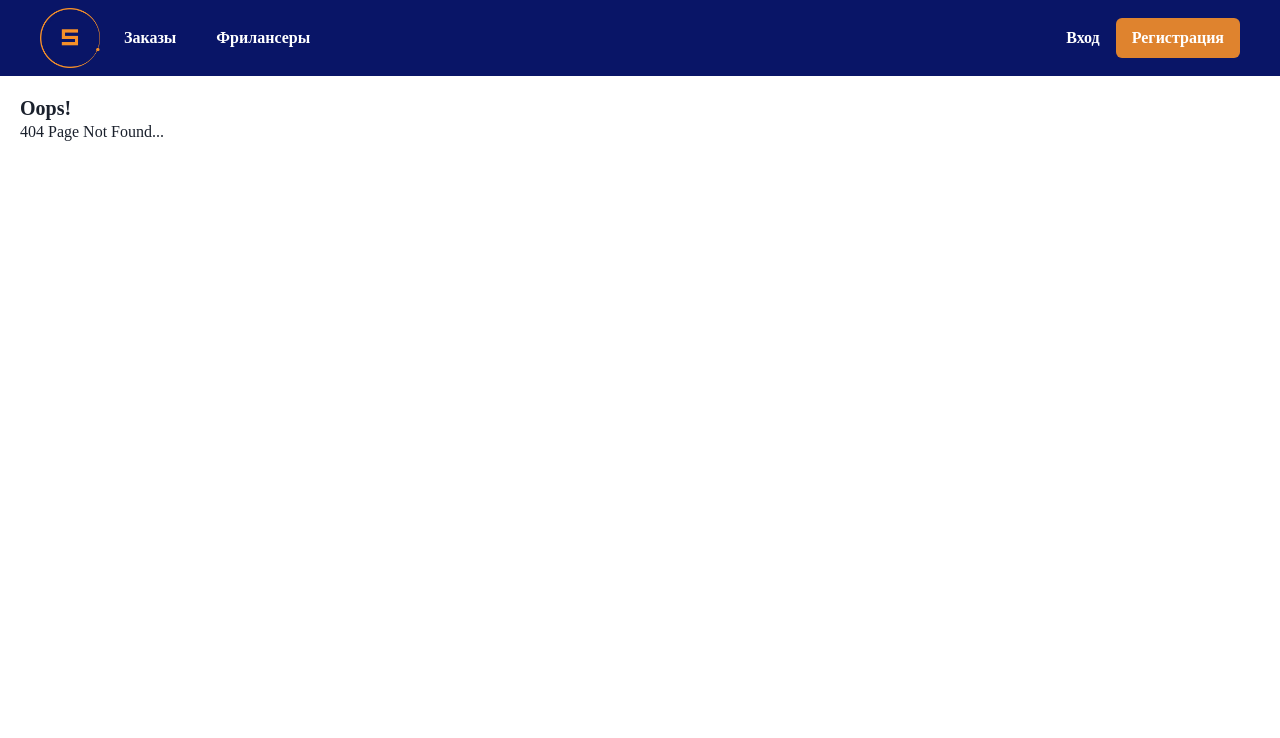
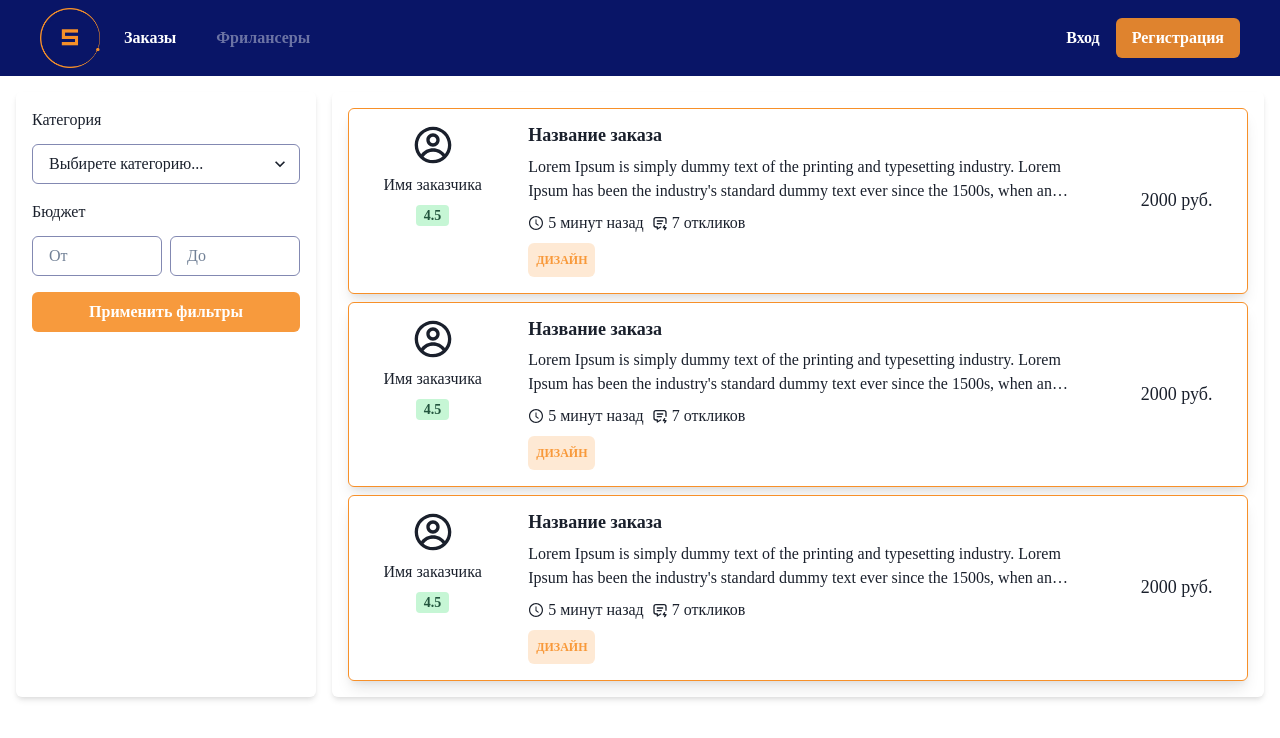
Before and after one commit to Alevarr/skillsprint, a React (Vite) app: page /cases in a window 1280 px wide. Before the commit this address had no page. Shown: the top 738 px of the page. Built offline with nearby package versions, Linux system fonts and the light colour scheme; a web font is replaced by a local one.

Commit message:
Implemented Cases page + improved case card

```diff
--- a/src/components/CaseCard.tsx
+++ b/src/components/CaseCard.tsx
@@ -6,11 +6,15 @@ import {
   Center,
   Flex,
   HStack,
+  Heading,
+  Stack,
   Text,
   VStack,
 } from "@chakra-ui/react";
 import { AiOutlineClockCircle } from "react-icons/ai";
 import { TbMessageBolt } from "react-icons/tb";
+import { CgProfile } from "react-icons/cg";
+import RatingBadge from "./RatingBadge";
 
 export default () => {
   return (
@@ -23,12 +27,38 @@ export default () => {
       border="1px"
       borderColor="orange.900"
       width="100%"
-      boxShadow="base"
+      boxShadow="lg"
+      padding={4}
     >
-      <CardHeader>Название заказа</CardHeader>
-      <CardBody>
-        <Flex justify="space-between">
+      <Stack direction={{ base: "column", sm: "row" }} justify="space-evenly">
+        <VStack>
+          <CgProfile size="40px" />
+          <Text as="span" textAlign="center">
+            Имя заказчика
+          </Text>
+          <RatingBadge rating={4.5} />
+        </VStack>
+        <VStack align="flex-start" maxW={{ sm: "70%" }}>
+          <CardHeader py={0}>
+            <Heading fontFamily="Ubuntu" fontSize="lg">
+              Название заказа
+            </Heading>
+          </CardHeader>
+          <CardBody py={0}>
+            <Flex justify="space-between" align="flex-end">
               <VStack align="flex-start">
+                <Text noOfLines={2}>
+                  Lorem Ipsum is simply dummy text of the printing and
+                  typesetting industry. Lorem Ipsum has been the industry's
+                  standard dummy text ever since the 1500s, when an unknown
+                  printer took a galley of type and scrambled it to make a type
+                  specimen book. It has survived not only five centuries, but
+                  also the leap into electronic typesetting, remaining
+                  essentially unchanged. It was popularised in the 1960s with
+                  the release of Letraset sheets containing Lorem Ipsum
+                  passages, and more recently with desktop publishing software
+                  like Aldus PageMaker including versions of Lorem Ip
+                </Text>
                 <HStack spacing={2}>
                   <HStack spacing={1}>
                     <AiOutlineClockCircle />
@@ -43,9 +73,11 @@ export default () => {
                   Дизайн
                 </Badge>
               </VStack>
-          <Center>2000 руб.</Center>
             </Flex>
           </CardBody>
+        </VStack>
+        <Center fontSize="lg">2000 руб.</Center>
+      </Stack>
     </Card>
   );
 };
--- a/src/components/Header.tsx
+++ b/src/components/Header.tsx
@@ -44,10 +44,20 @@ export default function () {
             />
           </Show>
           <Show above="sm">
-            <Button variant="ghost" color="white" colorScheme="buttonOrange">
+            <Button
+              variant="ghost"
+              color="white"
+              colorScheme="buttonOrange"
+              onClick={() => navigate("/cases")}
+            >
               Заказы
             </Button>
-            <Button variant="ghost" color="white" colorScheme="buttonOrange">
+            <Button
+              variant="ghost"
+              color="white"
+              colorScheme="buttonOrange"
+              isDisabled
+            >
               Фрилансеры
             </Button>
           </Show>
@@ -81,10 +91,20 @@ export default function () {
           w="100%"
           spacing={2}
         >
-          <Button variant="ghost" color="white" colorScheme="buttonOrange">
+          <Button
+            variant="ghost"
+            color="white"
+            colorScheme="buttonOrange"
+            onClick={() => navigate("/cases")}
+          >
             Заказы
           </Button>
-          <Button variant="ghost" color="white" colorScheme="buttonOrange">
+          <Button
+            variant="ghost"
+            color="white"
+            isDisabled
+            colorScheme="buttonOrange"
+          >
             Фрилансеры
           </Button>
         </ButtonGroup>
--- /dev/null
+++ b/src/components/RatingBadge.tsx
@@ -0,0 +1,13 @@
+import { Badge } from "@chakra-ui/react";
+
+interface Props {
+  rating: number;
+}
+export default ({ rating }: Props) => {
+  const color = rating > 4 ? "green" : rating > 3 ? "yellow" : "red";
+  return (
+    <Badge colorScheme={color} fontSize={14} paddingX={2} borderRadius={4}>
+      {rating}
+    </Badge>
+  );
+};
--- /dev/null
+++ b/src/pages/CasesPage.tsx
@@ -0,0 +1,113 @@
+import {
+  Button,
+  FormControl,
+  FormLabel,
+  Grid,
+  GridItem,
+  HStack,
+  NumberInput,
+  NumberInputField,
+  NumberInputStepper,
+  Select,
+  Stack,
+  VStack,
+} from "@chakra-ui/react";
+import CaseCard from "../components/CaseCard";
+
+export default () => {
+  return (
+    <Grid
+      templateAreas={{
+        base: `"aside"
+        "main"`,
+        lg: `"aside main"`,
+      }}
+      templateColumns={{
+        base: "1fr",
+        lg: "300px 1fr",
+      }}
+      gap={4}
+      p={4}
+    >
+      <GridItem
+        area="aside"
+        paddingX="16px"
+        boxShadow="md"
+        borderRadius={6}
+        // border="1px"
+        borderColor="orange.900"
+        p={4}
+      >
+        <Stack as="form" spacing={4}>
+          <FormControl>
+            <FormLabel fontSize="md" fontFamily="Ubuntu" mb={3}>
+              Категория
+            </FormLabel>
+            <Select
+              placeholder="Выбирете категорию..."
+              focusBorderColor="orange.900"
+              borderColor="blue.400"
+            >
+              <option value="customer">Дизайн</option>
+              <option value="freelancer">Фронт</option>
+              <option value="freelancer">Бек</option>
+            </Select>
+          </FormControl>
+          <FormControl>
+            <FormLabel fontSize="md" fontFamily="Ubuntu" mb={3}>
+              Бюджет
+            </FormLabel>
+            <HStack>
+              <NumberInput
+                min={0}
+                focusBorderColor="orange.900"
+                borderColor="blue.400"
+              >
+                <NumberInputField placeholder="От" />
+                <NumberInputStepper></NumberInputStepper>
+              </NumberInput>
+              <NumberInput
+                min={500}
+                step={100}
+                focusBorderColor="orange.900"
+                borderColor="blue.400"
+              >
+                <NumberInputField placeholder="До" />
+                <NumberInputStepper></NumberInputStepper>
+              </NumberInput>
+            </HStack>
+          </FormControl>
+          <Button colorScheme="buttonOrange" type="submit">
+            Применить фильтры
+          </Button>
+        </Stack>
+      </GridItem>
+      <GridItem
+        area="main"
+        boxShadow="md"
+        borderRadius={6}
+        // border="1px"
+        borderColor="orange.900"
+        overflowY="scroll"
+        sx={{
+          "&::-webkit-scrollbar": {
+            width: "10px",
+            borderRadius: "6px",
+            backgroundColor: `rgba(0, 0, 0, 0.05)`,
+          },
+          "&::-webkit-scrollbar-thumb": {
+            backgroundColor: `rgba(0, 0, 0, 0.05)`,
+          },
+        }}
+        p={4}
+        maxH={{ lg: "calc(100vh - 108px)" }}
+      >
+        <VStack>
+          <CaseCard />
+          <CaseCard />
+          <CaseCard />
+        </VStack>
+      </GridItem>
+    </Grid>
+  );
+};
--- a/src/pages/MePage.tsx
+++ b/src/pages/MePage.tsx
@@ -20,7 +20,7 @@ export default function () {
         area="cases"
         boxShadow="md"
         borderRadius={6}
-        border="1px"
+        // border="1px"
         borderColor="orange.900"
         maxH={{ lg: "calc(100vh - 108px)" }}
         overflowY="scroll"
@@ -41,7 +41,7 @@ export default function () {
         area="aside-upper"
         boxShadow="md"
         borderRadius={6}
-        border="1px"
+        // border="1px"
         borderColor="orange.900"
       >
         <ClientBlock />
@@ -50,7 +50,7 @@ export default function () {
         area="aside-lower"
         boxShadow="md"
         borderRadius={6}
-        border="1px"
+        // border="1px"
         borderColor="orange.900"
         bg="white"
       >
--- a/src/routes.tsx
+++ b/src/routes.tsx
@@ -5,6 +5,7 @@ import HomePage from "./pages/HomePage";
 import SignUpPage from "./pages/SignUpPage";
 import LoginPage from "./pages/LoginPage";
 import MePage from "./pages/MePage";
+import CasesPage from "./pages/CasesPage";
 
 const router = createBrowserRouter([
   {
@@ -16,6 +17,7 @@ const router = createBrowserRouter([
       { path: "/signup", element: <SignUpPage /> },
       { path: "/login", element: <LoginPage /> },
       { path: "/me", element: <MePage /> },
+      { path: "/cases", element: <CasesPage /> },
     ],
   },
 ]);
```
Lines whose indentation alone changed are shown as unchanged.
